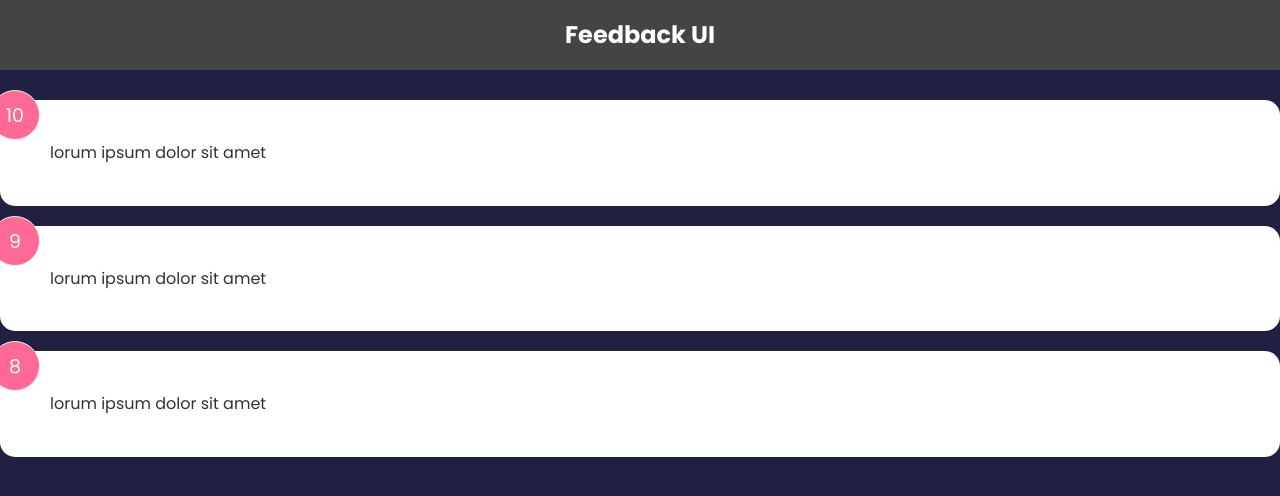
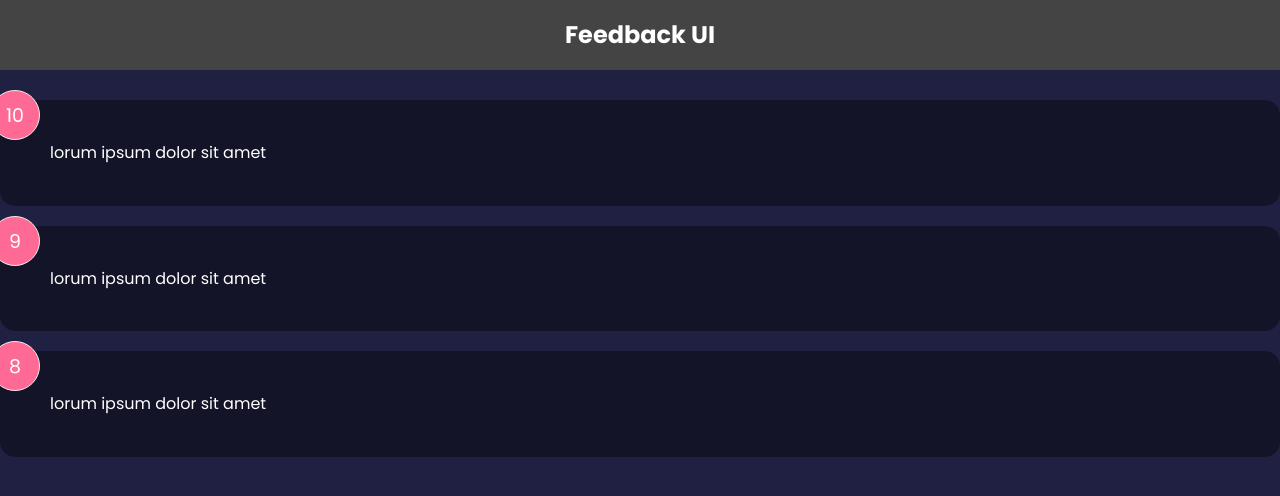
Before and after one commit to kosmineOdiseja/learningReact, a React (Create React App) app: page / in a window 1280 px wide. Shown: the top 496 px of the page. Built offline with nearby package versions, Linux system fonts and the light colour scheme.

Commit message:
reverse style

```diff
--- a/src/components/FeedbackItem.jsx
+++ b/src/components/FeedbackItem.jsx
@@ -7,7 +7,7 @@ function FeedbackItem({ item }) {
  // [ first value is name of the state, second value is the function to update the state ]
 
   return (
-	  <Card>
+	  <Card reverse={true}>
 		<div className="num-display">{item.rating}</div>
 		<div className="text-display">{item.text}</div>
 	  </Card>
--- a/src/components/shared/Card.jsx
+++ b/src/components/shared/Card.jsx
@@ -1,8 +1,10 @@
-import React from 'react'
+// prop called children
+function Card({ children, reverse }) {
+  return (
+  // Why this is a div?
+  // that's the point which I don't get.
 
-function Card({ children }) {
-  return (
-  <div className='card'>{children}</div>
+  <div className='card reverse' >{children}</div>
   )
 }
 
```
